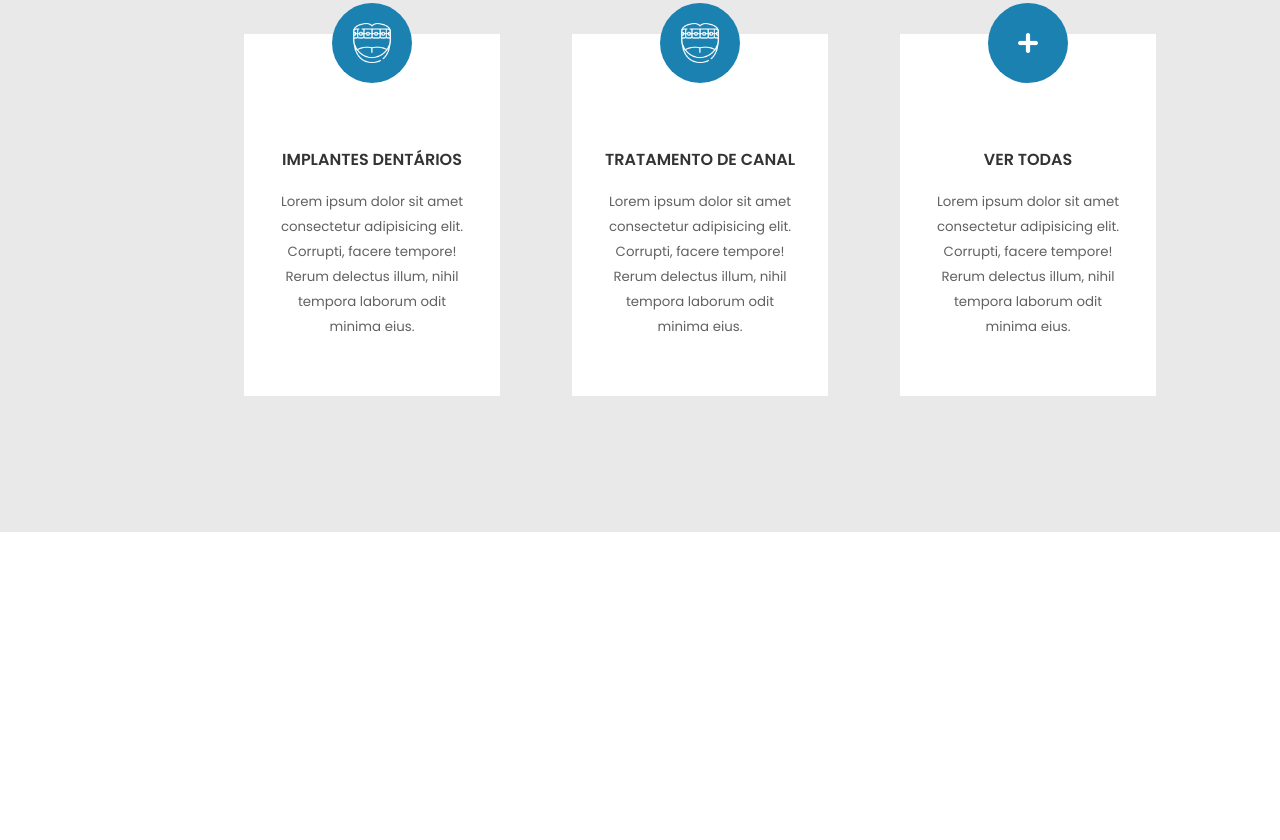
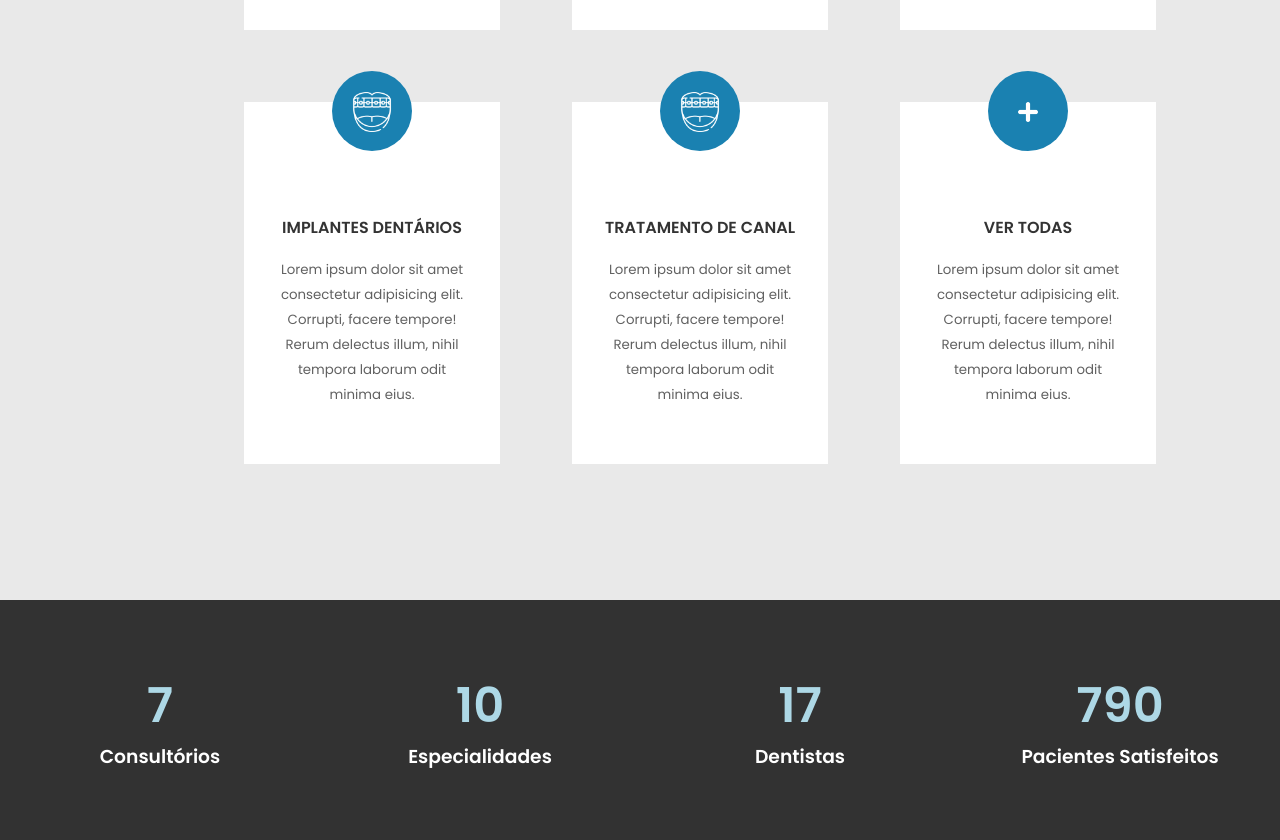
Before and after one commit to DevMauricioMgf/site-dentista, a plain HTML site: page index.html in a window 1280 px wide. Shown: the part 1517-2357 px from the top of the page. Before the commit the page ends 2049 px from the top, so only its background shows below. Drawn offline with Linux system fonts and the light colour scheme.

Commit message:
container__preto

```diff
--- a/css/estilo.css
+++ b/css/estilo.css
@@ -44,7 +44,8 @@ a{
 }
 
 a:hover{
-    color: rgb(60, 56, 56);
+    color: rgb(0, 94, 255);
+    transition: var(--transition);
 }
 
 ul li{
@@ -54,6 +55,7 @@ ul li{
 nav{
     display: flex;
     justify-content: space-around;
+    align-items: center;
     padding: 1em;
     background: linear-gradient(white, rgba(230, 224, 224, 0.8));
 }
@@ -62,6 +64,7 @@ ul{
     display: flex;
     justify-content: space-around;
     gap: 2em;
+    font-weight: 500;
 }
 
 /* Home */
@@ -240,6 +243,25 @@ article.especialidade__detalhes{
 
 /* Serviços */
 
+.container__preto{
+    background-color: rgb(50, 50, 50);
+    color: white;
+    display: grid;
+    grid-template-columns: 1fr 1fr 1fr 1fr;
+    text-align: center;
+    align-items: center;
+    height: 30vh;
+}
+
+.conteudo__servicos > h2{
+    color: lightblue;
+    font-size:3rem
+}
+
+.conteudo__servicos > h3{
+    color: white;
+}
+
 
 
 
--- a/index.html
+++ b/index.html
@@ -9,12 +9,12 @@
 </head>
 <body>
     <nav>
-        <a href="img/capa.jpg">Logo</a>
+        <a href="img/capa.jpg"><img src="img/Logo-clinica.png" alt="logo clinica" width="30%"></a>
         <ul class="cabecalho">
-            <li><a href="#">Início</a></li>
-            <li><a href=#sobre>Sobre</a></li>
-            <li><a href=#servicos>Serviços</a></li>
-            <li><a href=#contato>Contato</a></li>
+            <li><a href="#">INÍCIO</a></li>
+            <li><a href=#sobre>SERVIÇOS</a></li>
+            <li><a href=#clinica>A CLÍNICA</a></li>
+            <li><a href=#contato>CONTATO</a></li>
         </ul>
     </nav>
     <!-- Home -->
@@ -76,8 +76,31 @@
                 <h2>VER TODAS</h2><small>Lorem ipsum dolor sit amet consectetur adipisicing elit. Corrupti, facere tempore! Rerum delectus illum, nihil tempora laborum odit minima eius.</small></article>
         </div>
     </section>
+
+        <!-- container preto -->
+
+        <div class="container__preto">
+            <article class="conteudo__servicos">
+                <h2>7</h2>
+                <h3>Consultórios</h3>
+            </article>
+            <article class="conteudo__servicos">
+                <h2>10</h2>
+                <h3>Especialidades</h3>
+            </article>
+            <article class="conteudo__servicos">
+                <h2>17</h2>
+                <h3>Dentistas</h3>
+            </article>
+            <article class="conteudo__servicos">
+                <h2>790</h2>
+                <h3>Pacientes Satisfeitos</h3>
+            </article>
+        </div>
+
     <!-- Servicos -->
-    <section id="servicos">
+    <section id="clinica">
+
 
     </section>
     <!-- Contato -->
```
Also changed, not shown: img/Logo-clinica.png (added), img/espera.jpg (added).
